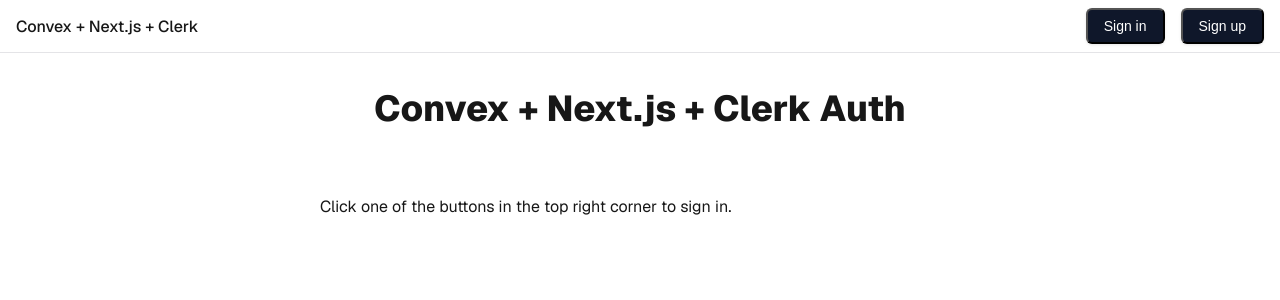
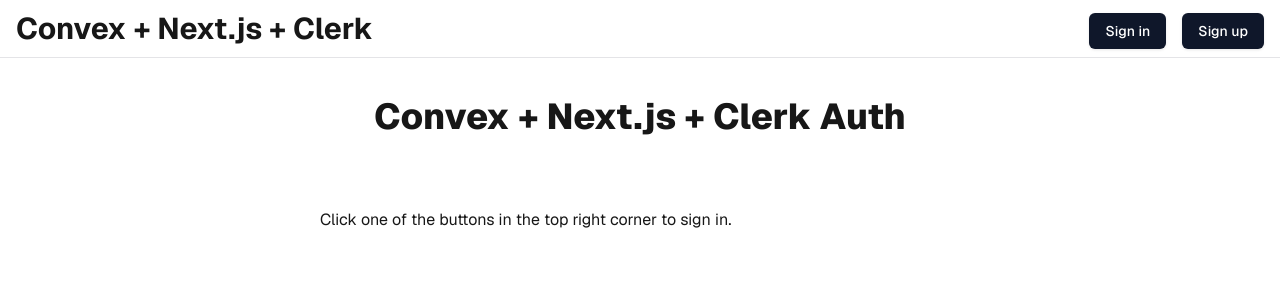
Before and after one commit to chrisBas/retro-chat, a Next.js app: page / in a window 1280 px wide. Shown: the top 300 px of the page. Built offline with nearby package versions, Linux system fonts and the light colour scheme; no server answers.

Commit message:
add tailwind

```diff
--- a/app/globals.css
+++ b/app/globals.css
@@ -1,3 +1,7 @@
+@tailwind base;
+@tailwind components;
+@tailwind utilities;
+
 :root {
   --background: #ffffff;
   --foreground: #171717;
--- a/app/page.tsx
+++ b/app/page.tsx
@@ -13,7 +13,7 @@
 export default function Home() {
   return (
     <>
-      <header>
+      <header className='text-3xl font-bold'>
         Convex + Next.js + Clerk
         <SignInAndSignUpButtons />
       </header>
--- /dev/null
+++ b/postcss.config.js
@@ -0,0 +1,6 @@
+module.exports = {
+  plugins: {
+    tailwindcss: {},
+    autoprefixer: {},
+  },
+}
--- /dev/null
+++ b/tailwind.config.js
@@ -0,0 +1,15 @@
+/** @type {import('tailwindcss').Config} */
+module.exports = {
+  content: [
+    "./app/**/*.{js,ts,jsx,tsx,mdx}",
+    "./pages/**/*.{js,ts,jsx,tsx,mdx}",
+    "./components/**/*.{js,ts,jsx,tsx,mdx}",
+
+    // Or if using `src` directory:
+    "./src/**/*.{js,ts,jsx,tsx,mdx}",
+  ],
+  theme: {
+    extend: {},
+  },
+  plugins: [],
+};
```
Also changed, not shown: package.json (+9 -6 lines), 1 other file (tests, documents, lock files or other folders).
